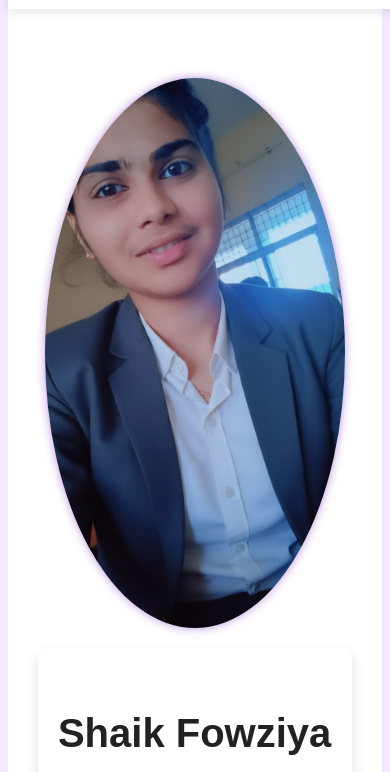
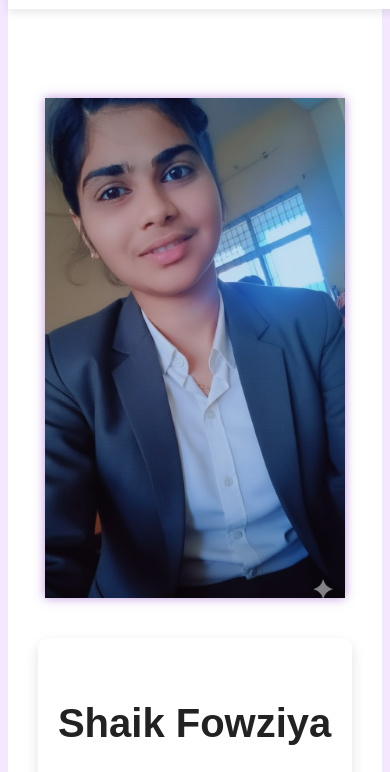
Before and after one commit to fowziyashaik/portfolio, a plain HTML site: page index.html in a window 390 px wide. Shown: the part 50-822 px from the top of the page. Drawn offline with Linux system fonts and the light colour scheme.

Commit message:
Update index.html

```diff
--- a/index.html
+++ b/index.html
@@ -44,15 +44,16 @@ nav a.active::after, nav a:hover::after { transform:scaleX(1); }
 .btn:hover { background:#5a189a; transform:translateY(-3px); }
 /* ===== HERO IMAGE ===== */
 .hero-image img {
-  width:400px;      /* increased width */
-  height:550px;     /* increased height */
-  object-fit:cover;
-  border-radius:50%;
-  display:block;
-  magrgin: 20px auto;
-  box-shadow:0 0 10px rgba(123,44,191,0.5);
-  animation:zoomIn 1s ease forwards;
+  width: 400px;       /* width of the image */
+  height: 550px;      /* height of the image */
+  object-fit: cover;  /* maintain aspect ratio and cover area */
+  border-radius: 0;   /* square corners */
+  display: block;
+  margin: 20px auto;  /* center horizontally */
+  box-shadow: 0 0 10px rgba(123,44,191,0.5); /* violet shadow */
+  animation: zoomIn 1s ease forwards;
 }
+
 
 
 
@@ -113,11 +114,11 @@ footer { background:#7b2cbf; color:#fff; text-align:center; padding:20px; }
   .timeline-item, .timeline-item:nth-child(even), .timeline-item:nth-child(odd) { width:100%; left:0 !important; margin-left:20px; }
   .timeline-item::before { left:-28px !important; right:auto !important; }
   .timeline-item .time-badge { right:10px; }
-  .hero-image img{width:400px;height:800px;}
+  .hero-image img{width:400px;height:600px;}
 }
 @media(max-width:600px){
   nav a{margin:0 8px; font-size:0.85rem;}
-  .hero-image img{width:300px;height:550px;}
+  .hero-image img{width:300px;height:500px;}
   .card{max-width:100%;}
   .about-card{padding:20px;}
 }
```
